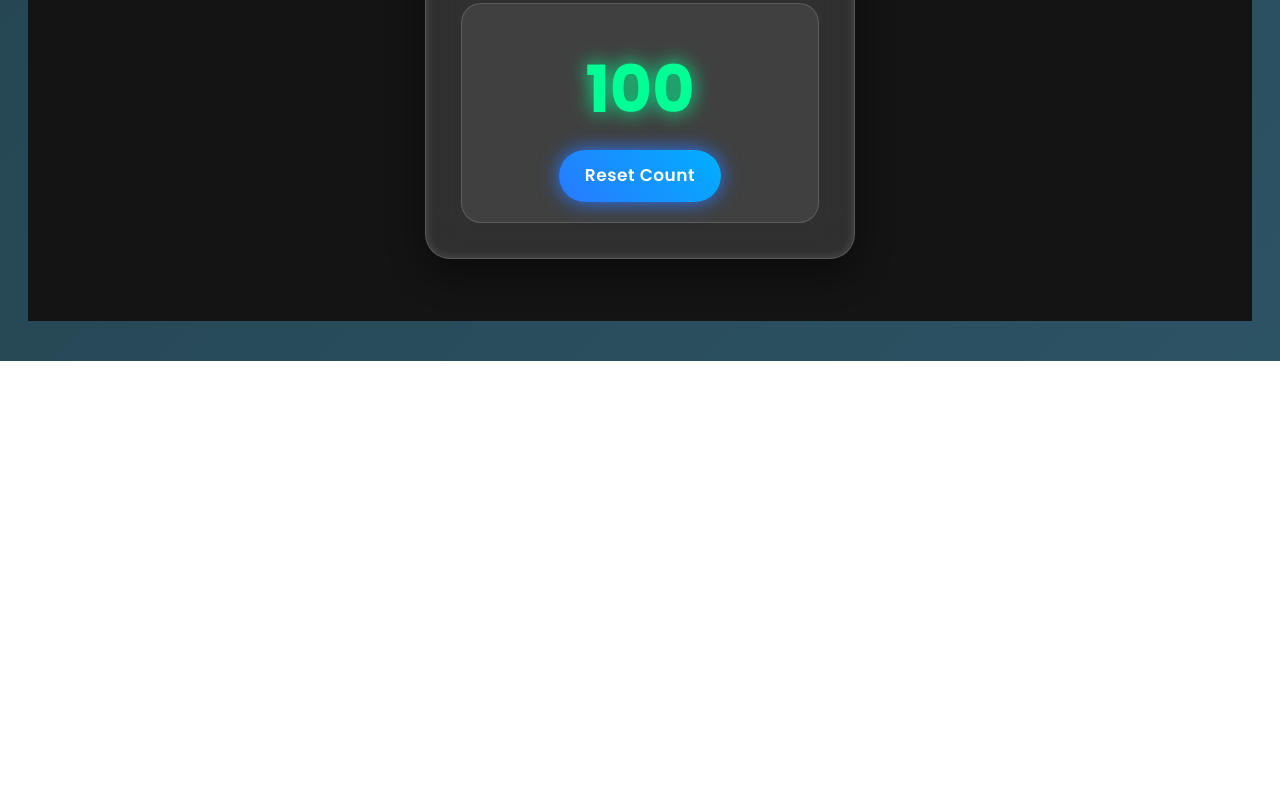
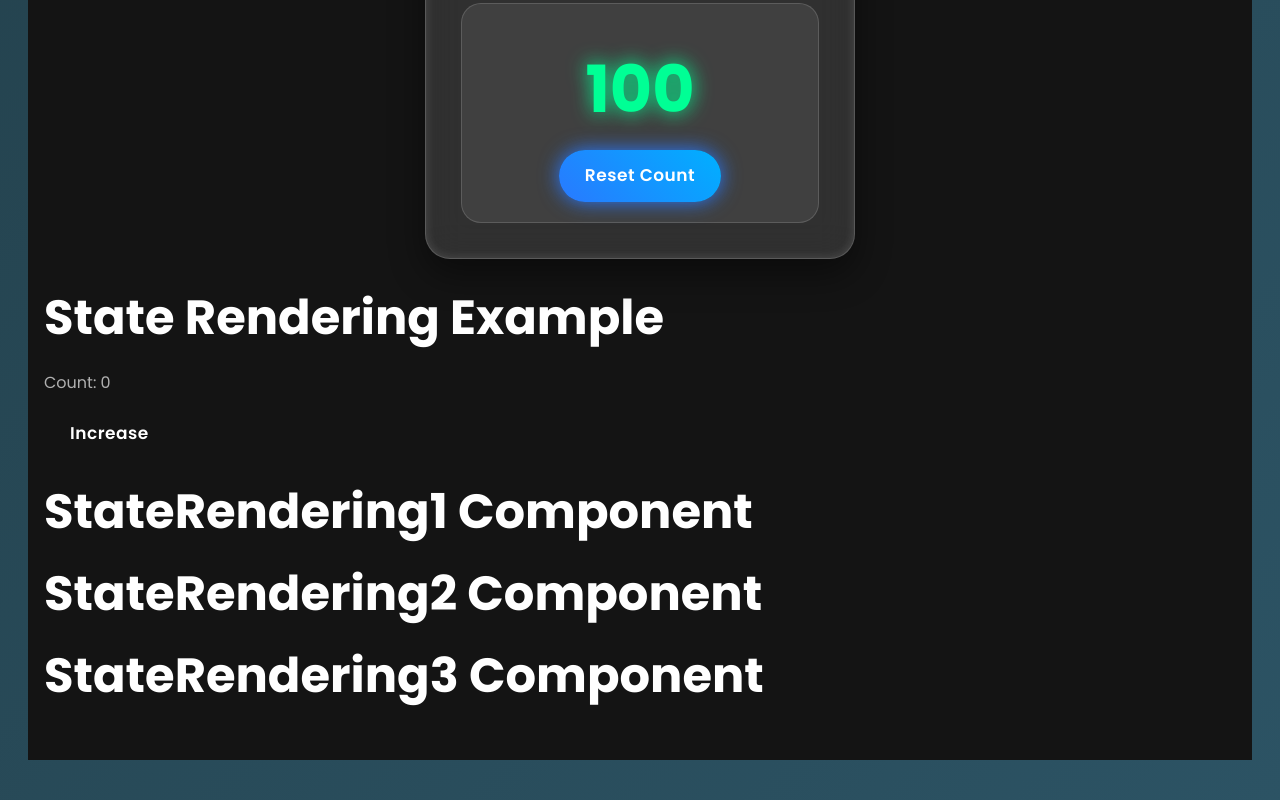
Before and after one commit to Abdul221221-tech/react-revision-journey, a React (Vite) app: page / in a window 1280 px wide. Shown: the part 4823-5623 px from the top of the page. Before the commit the page ends 5184 px from the top, so only its background shows below. Built offline with nearby package versions, Linux system fonts and the light colour scheme.

Commit message:
feat: add Day 12 state persistence and re-rendering

```diff
--- a/src/App.jsx
+++ b/src/App.jsx
@@ -13,8 +13,14 @@ import {
   EventPropagation2,
   EventPropagation3,
 } from "./component/event_prop.jsx";
-import{Counter} from './component/react_state.jsx'
-import { NameCounter } from './component/react_state.jsx'
+import{
+Counter,
+NameCounter,
+StateRendering,
+SiblingComp
+} from './component/react_state.jsx'
+
+
 
 function App() {
   return (
@@ -36,6 +42,8 @@ function App() {
         <EventPropagation3/>
         <Counter/>
         <NameCounter/>
+        <StateRendering/>
+        <SiblingComp/>
       </main>
     </div>
 
--- a/src/component/react_state.jsx
+++ b/src/component/react_state.jsx
@@ -132,6 +132,7 @@ export function NameCounter() {
 
       </div>
 
+
       <div className="counter-box">
 
         <h2 className="counter-title3">
@@ -150,3 +151,45 @@ export function NameCounter() {
     </div>
   );
 }
+
+
+// learning  concept of react state rendering concept
+export function StateRendering() {
+  const [count12, setCount12] = useState(0);
+
+  return (
+    <div className="state-rendering-container">
+      <h1 className="state-rendering-title">State Rendering Example</h1>
+      <p className="state-rendering-value">Count: {count12}</p>
+      <button
+        className="state-rendering-btn"
+        onClick={() => setCount12(count12 + 1)}
+
+
+      >
+        Increase
+      </button>
+      <Child1 />
+      <Child2 />
+
+    </div>
+
+  );
+}
+
+function Child1() {
+  console.log("StateRendering1 rendered");
+  return <h1>StateRendering1 Component</h1>;
+}
+
+function Child2() {
+  console.log("StateRendering2 rendered");
+  return <h1>StateRendering2 Component</h1>;
+}
+
+
+
+ export function SiblingComp() {
+  console.log("StateRendering3 rendered");
+  return <h1>StateRendering3 Component</h1>;
+}
```
